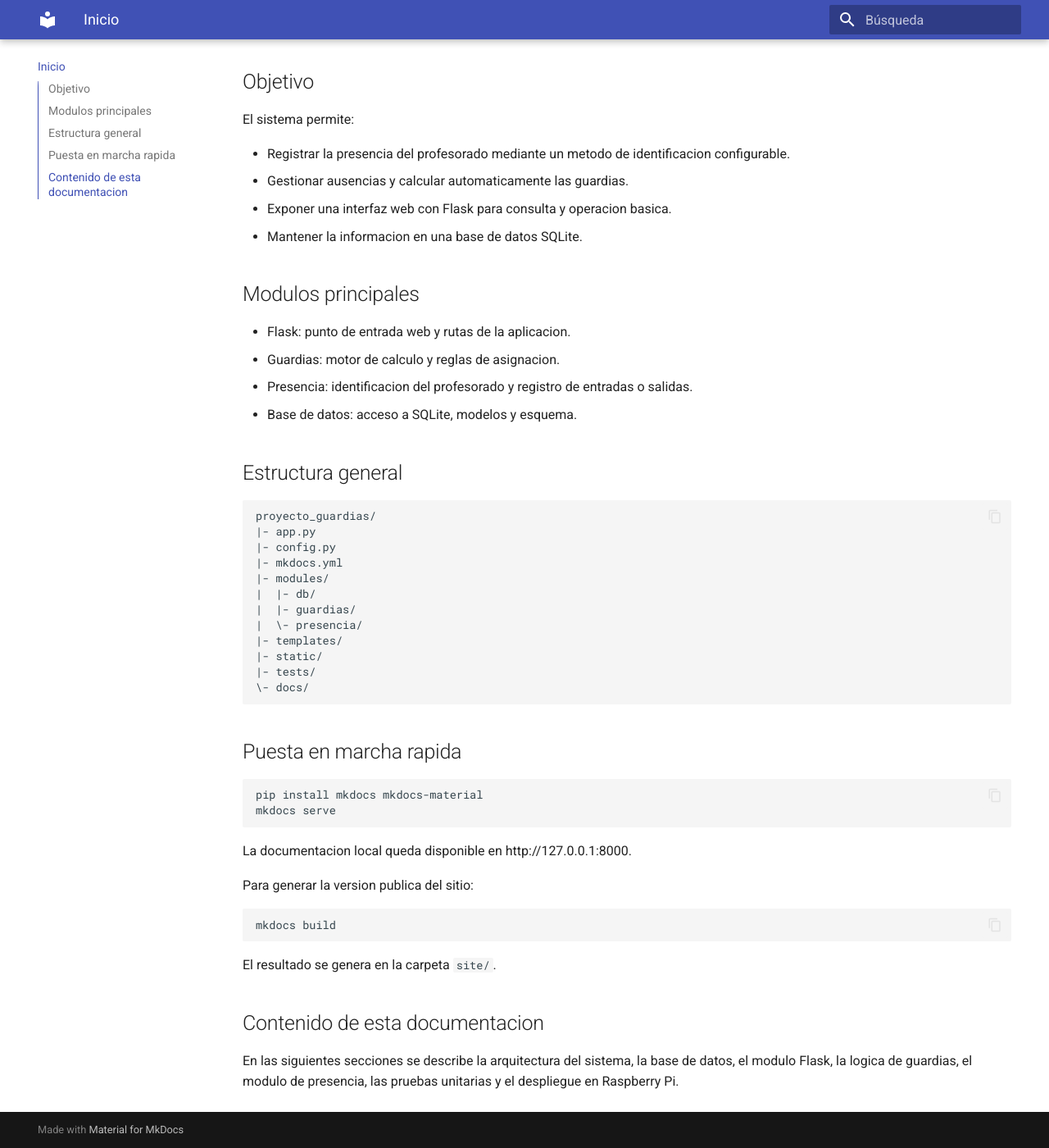
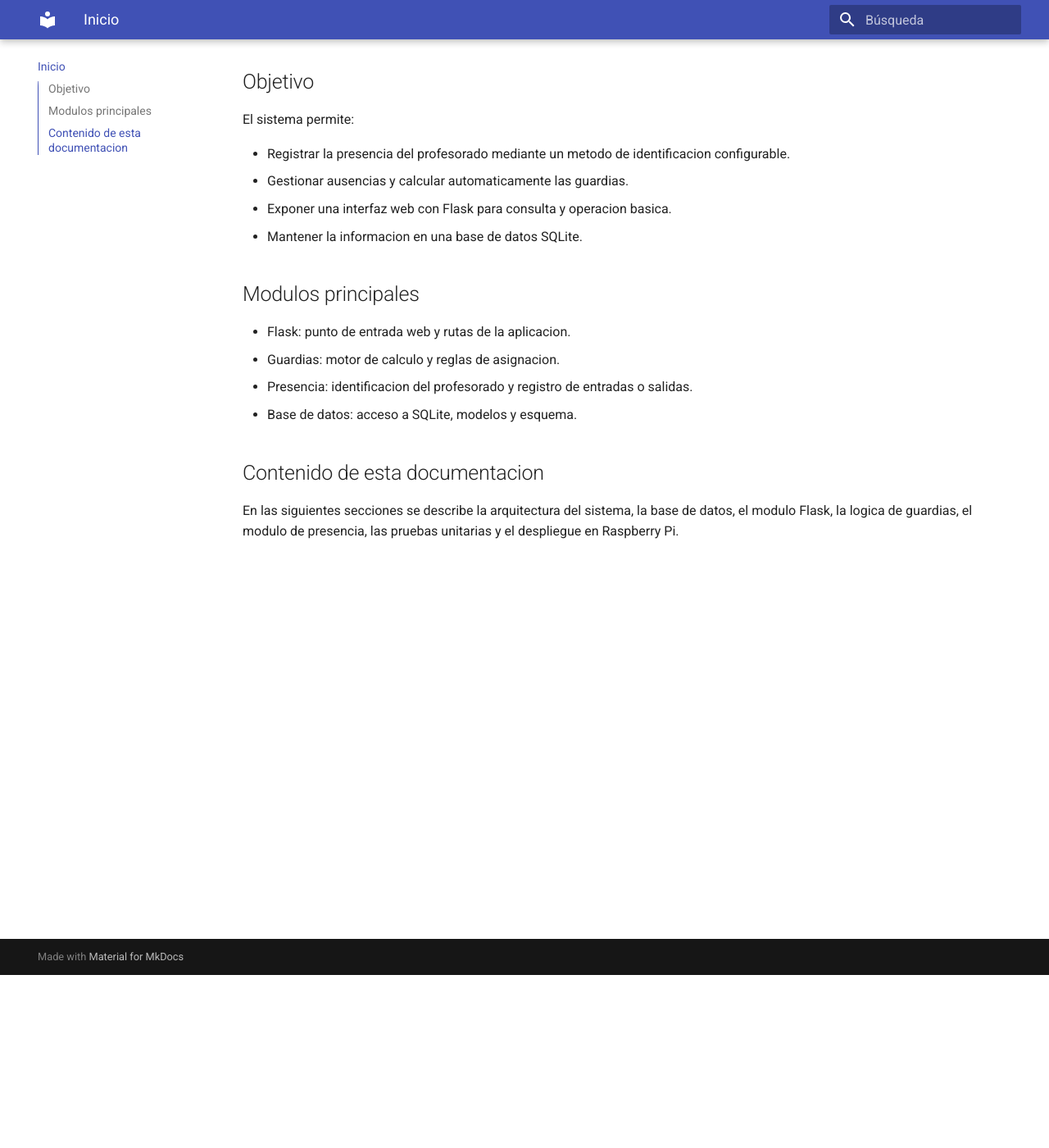
Before and after one commit to CliffHenning/Proyecto_Guardias, an MkDocs documentation site: the page built from docs/index.md, in a window 1280 px wide and 1400 px high, scrolled down 211 px. Shown: the whole window at 82% size. Built offline with MkDocs 1.6.1 and Material for MkDocs 9.7.7, drawn with Linux system fonts in a browser that asks for light colours.

Commit message:
Corregido un error de la documentación

````diff
--- a/docs/index.md
+++ b/docs/index.md
@@ -18,40 +18,6 @@ El sistema permite:
 - Presencia: identificacion del profesorado y registro de entradas o salidas.
 - Base de datos: acceso a SQLite, modelos y esquema.
 
-## Estructura general
-
-```text
-proyecto_guardias/
-|- app.py
-|- config.py
-|- mkdocs.yml
-|- modules/
-|  |- db/
-|  |- guardias/
-|  \- presencia/
-|- templates/
-|- static/
-|- tests/
-\- docs/
-```
-
-## Puesta en marcha rapida
-
-```bash
-pip install mkdocs mkdocs-material
-mkdocs serve
-```
-
-La documentacion local queda disponible en http://127.0.0.1:8000.
-
-Para generar la version publica del sitio:
-
-```bash
-mkdocs build
-```
-
-El resultado se genera en la carpeta `site/`.
-
 ## Contenido de esta documentacion
 
 En las siguientes secciones se describe la arquitectura del sistema, la base de datos, el modulo Flask, la logica de guardias, el modulo de presencia, las pruebas unitarias y el despliegue en Raspberry Pi.
````
Also changed, not shown: 1 other file.
